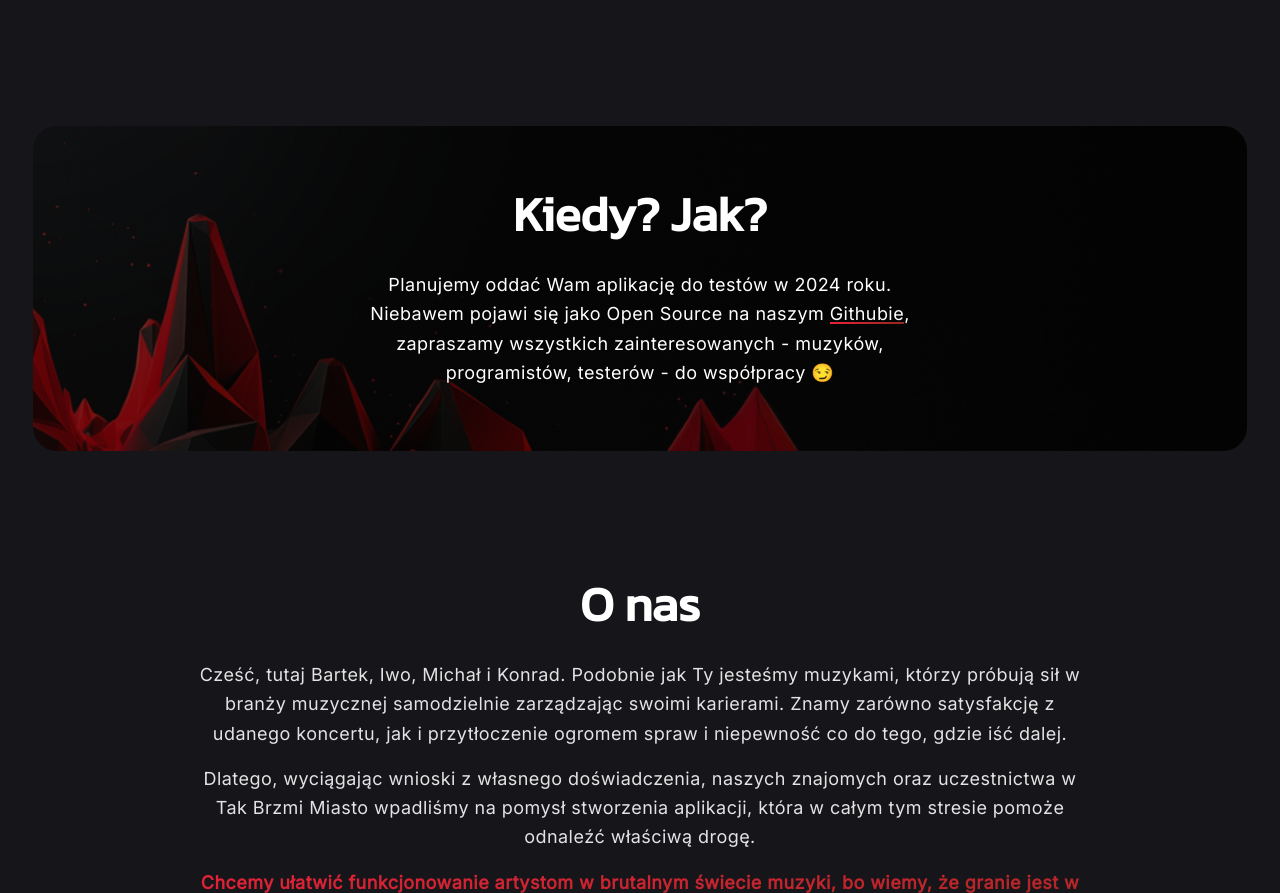
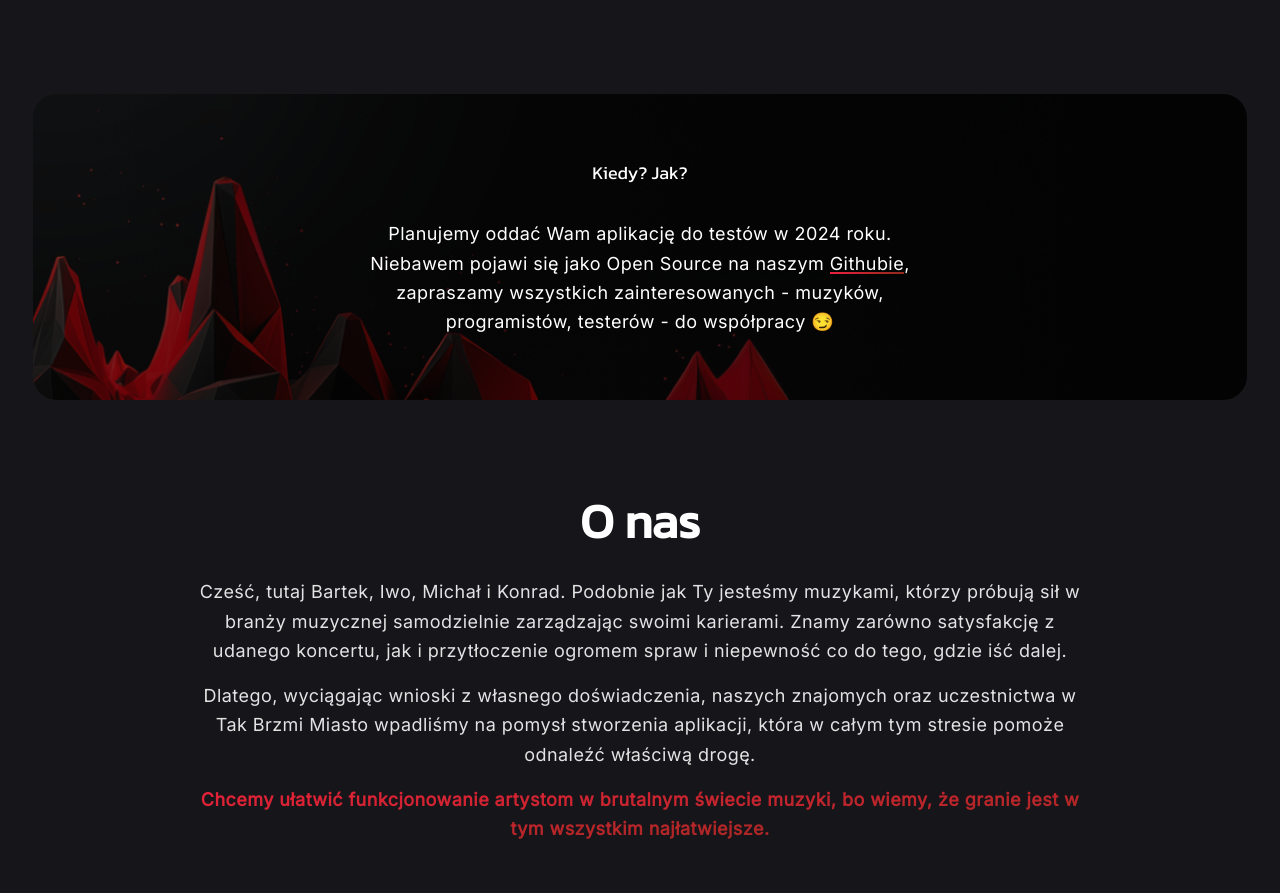
Before and after one commit to manage-band/manage-band-landing, an Astro site: page / in a window 1280 px wide. Shown: the part 2810-3703 px from the top of the page. Built offline with nearby package versions, Linux system fonts and the light colour scheme; Astro itself is replaced by a stand-in of ours.

```diff
--- a/src/components/when.astro
+++ b/src/components/when.astro
@@ -2,8 +2,7 @@
 import ContentSection from './content-section.astro';
 ---
 
-<ContentSection id='when'>
-  <Fragment slot='lead'>
+<section id='when' class='container relative h-full scroll-mt-24'>
   <div class='relative rounded-3xl border border-transparent'>
     <div
       id='when-image'
@@ -13,9 +12,7 @@
     <div
       class='relative grid w-full place-items-center space-y-8 rounded-3xl bg-transparent px-8 py-16'
     >
-        <h2 class='text-center text-2xl font-extrabold md:text-4xl lg:text-5xl'>
-          Kiedy? Jak?
-        </h2>
+      <h2 class='text-center'>Kiedy? Jak?</h2>
       <p class='text-center font-extralight lg:w-1/2'>
         Planujemy oddać Wam aplikację do testów w <strong>2024 roku</strong>.
         Niebawem pojawi się jako <strong>Open Source</strong> na naszym <a
@@ -26,5 +23,4 @@
       </p>
     </div>
   </div>
-  </Fragment>
-</ContentSection>
+</section>
```
Lines whose indentation alone changed are shown as unchanged.
